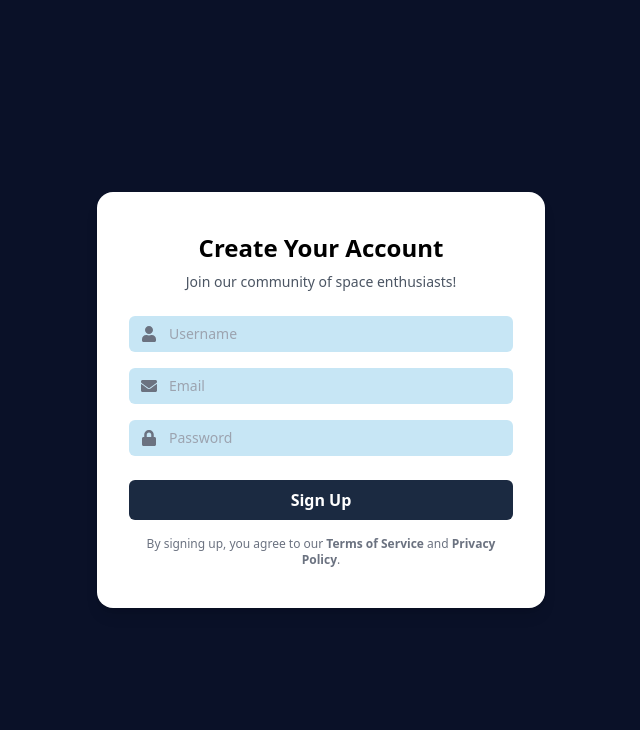
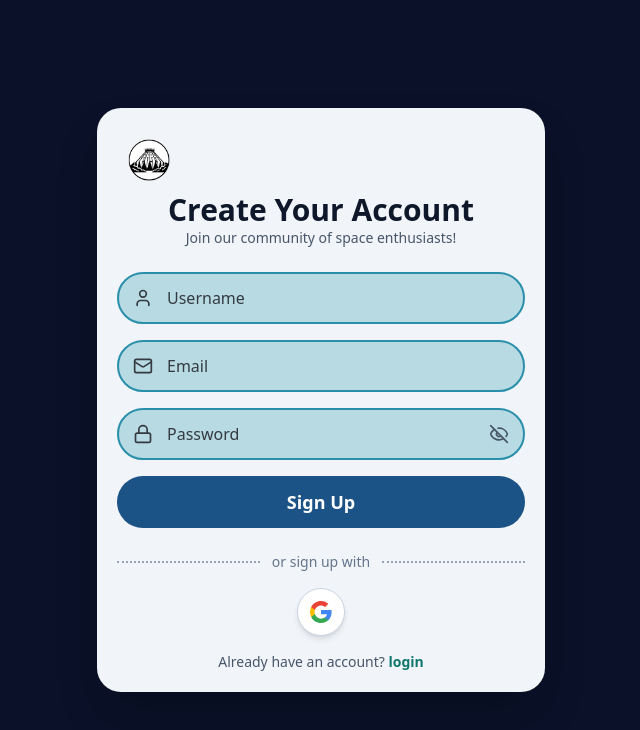
Before and after one commit to KaveeshaKalhari/planetarium-webapp, a React (Vite) app: page /sign-up in a window 1280 px wide. Shown: the top 730 px of the page, without its empty margins (319-959 px from the left). Built offline with nearby package versions, Linux system fonts and the light colour scheme.

Commit message:
feature/auth-pages - Modify signup page UI

```diff
--- a/src/Pages/RegisterPage.tsx
+++ b/src/Pages/RegisterPage.tsx
@@ -1,56 +1,200 @@
-import React from "react";
-import { FaUser, FaEnvelope, FaLock } from "react-icons/fa";
+import React, { useState } from 'react';
+import {User, Mail, Lock, Eye, EyeOff} from 'lucide-react';
+import PlanetariumLogo from "../assets/PlanetariumLogo.png";
+import {Link} from "react-router-dom";
 
-const RegisterPage: React.FC = () => {
+const SignUpPage: React.FC = () => {
+    const [formData, setFormData] = useState({
+        username: '',
+        email: '',
+        password: ''
+    });
+
+    const [focused, setFocused] = useState({
+        username: false,
+        email: false,
+        password: false
+    });
+
+    const [showPassword, setShowPassword] = useState(false);
+
+    const handleChange = (e: React.ChangeEvent<HTMLInputElement>) => {
+        setFormData({
+            ...formData,
+            [e.target.name]: e.target.value
+        });
+    };
+
+    const handleSignUp = () => {
+        console.log('Sign up submitted:', formData);
+    };
+
+    const handleGoogleSignUp = () => {
+        console.log('Google sign up clicked');
+    };
+
+    const handleFocus = (field: 'username' | 'email' | 'password') => {
+        setFocused({
+            ...focused,
+            [field]: true
+        });
+    };
+
+    const handleBlur = (field: 'username' | 'email' | 'password') => {
+        setFocused({
+            ...focused,
+            [field]: false
+        });
+    };
+
+    const showPlaceholder = (field: 'username' | 'email' | 'password') => {
+        return !focused[field] && !formData[field];
+    };
+
     return (
-        <div className="min-h-screen bg-[#0A1128] flex items-center justify-center">
-            <div className="bg-white rounded-2xl shadow-lg px-8 py-10 w-full max-w-md flex flex-col">
-                <h2 className="text-2xl font-bold text-center mb-2">Create Your Account</h2>
-                <p className="text-center text-gray-600 mb-6 text-sm">
-                    Join our community of space enthusiasts!
-                </p>
-                <form className="flex flex-col gap-4">
-                    <div className="flex items-center bg-[#C7E6F5] rounded-md px-3 py-2">
-                        <FaUser className="text-gray-500 mr-3" />
+        <div className="min-h-screen bg-[#0A1128] flex items-center justify-center p-4">
+            <div className="bg-slate-100 rounded-3xl p-5 w-full max-w-md shadow-2xl">
+                {/* Logo */}
+                <div className="flex justify-start">
+                    <div className="w-16 h-16">
+                        <Link to="/">
+                            <img
+                                src= {PlanetariumLogo}
+                                alt="Planetarium logo"
+                                className="w-full h-full object-cover" />
+                        </Link>
+                    </div>
+                </div>
+
+                {/* Header */}
+                <div className="text-center mb-6">
+                    <h1 className="text-3xl font-bold text-slate-900">
+                        Create Your Account
+                    </h1>
+                    <p className="text-slate-600 text-sm">
+                        Join our community of space enthusiasts!
+                    </p>
+                </div>
+
+                {/* Sign Up Form */}
+                <div className="space-y-4 mb-6">
+                    {/* Username Input */}
+                    <div className="relative">
+                        <div className="absolute left-4 top-1/2 -translate-y-1/2 text-[#343A40]">
+                            <User size={20} />
+                        </div>
                         <input
                             type="text"
-                            placeholder="Username"
-                            className="bg-transparent outline-none flex-1 text-gray-700 text-sm"
+                            name="username"
+                            value={formData.username}
+                            onChange={handleChange}
+                            onFocus={() => handleFocus('username')}
+                            onBlur={() => handleBlur('username')}
+                            placeholder={showPlaceholder('username') ? 'Username' : ''}
+                            className="w-full pl-12 pr-4 py-3 bg-[#B8DAE3] border-2 border-[#2A8FAB] rounded-full text-[#343A40] placeholder-[#343A40] focus:outline-none focus:border-[#2A8FAB] transition-colors"/>
+                    </div>
+
+                    {/* Email Input */}
+                    <div className="relative">
+                        <div className="absolute left-4 top-1/2 -translate-y-1/2 text-[#343A40]">
+                            <Mail size={20} />
+                        </div>
+                        <input
+                            type="email"
+                            name="email"
+                            value={formData.email}
+                            onChange={handleChange}
+                            placeholder={showPlaceholder('email') ? 'Email' : ''}
+                            onFocus={() => handleFocus('email')}
+                            onBlur={() => handleBlur('email')}
+                            className="w-full pl-12 pr-4 py-3 bg-[#B8DAE3] border-2 border-[#2A8FAB] rounded-full text-[#343A40] placeholder-[#343A40] focus:outline-none focus:border-teal-700 transition-colors"
                         />
                     </div>
-                    <div className="flex items-center bg-[#C7E6F5] rounded-md px-3 py-2">
-                        <FaEnvelope className="text-gray-500 mr-3" />
+
+                    {/* Password Input */}
+                    <div className="relative">
+                        <div className="absolute left-4 top-1/2 -translate-y-1/2 text-[#343A40]">
+                            <Lock size={20} />
+                        </div>
                         <input
-                            type="email"
-                            placeholder="Email"
-                            className="bg-transparent outline-none flex-1 text-gray-700 text-sm"
+                            type={showPassword ? 'text' : 'password'}
+                            name="password"
+                            value={formData.password}
+                            onChange={handleChange}
+                            placeholder={showPlaceholder('password') ? 'Password' : ''}
+                            onFocus={() => handleFocus('password')}
+                            onBlur={() => handleBlur('password')}
+                            className="w-full pl-12 pr-12 py-3 bg-[#B8DAE3] border-2 border-[#2A8FAB] rounded-full text-slate-800 placeholder-[#343A40] focus:outline-none focus:border-teal-700 transition-colors"
                         />
+                        <button
+                            type="button"
+                            onClick={(e) => {
+                                e.preventDefault();
+                                setShowPassword(!showPassword);
+                            }}
+                            className="absolute right-4 top-1/2 -translate-y-1/2 text-slate-600 hover:text-slate-800 cursor-pointer z-10"
+                            aria-label={showPassword ? "Hide password" : "Show password"}
+                        >
+                            {showPassword ? <Eye size={20} /> : <EyeOff size={20} />}
+                        </button>
                     </div>
-                    <div className="flex items-center bg-[#C7E6F5] rounded-md px-3 py-2">
-                        <FaLock className="text-gray-500 mr-3" />
-                        <input
-                            type="password"
-                            placeholder="Password"
-                            className="bg-transparent outline-none flex-1 text-gray-700 text-sm"
-                        />
-                    </div>
+
+                    {/* Sign Up Button */}
                     <button
-                        type="submit"
-                        className="bg-[#1B2A41] text-white font-semibold rounded-md py-2 mt-2 hover:bg-[#16325c] transition"
-                        onClick={(e) => {
-                            e.preventDefault();
-                            window.location.href = "/login";
-                        }}
+                        onClick={handleSignUp}
+                        className="w-full py-3 bg-[#1C5386] hover:bg-[#2D6192] text-white font-semibold rounded-full transition-colors text-lg"
                     >
                         Sign Up
                     </button>
-                </form>
-                <p className="text-xs text-gray-500 mt-4 text-center">
-                    By signing up, you agree to our <span className="font-semibold">Terms of Service</span> and <span className="font-semibold">Privacy Policy</span>.
-                </p>
+                </div>
+
+                {/* Divider */}
+                <div className="flex items-center gap-3 mb-4">
+                    <div className="flex-1 border-t-2 border-dotted border-slate-400"></div>
+                    <span className="text-slate-500 text-sm">or sign up with</span>
+                    <div className="flex-1 border-t-2 border-dotted border-slate-400"></div>
+                </div>
+
+                {/* Google Sign Up Button */}
+                <div className="flex justify-center mb-4">
+                    <button
+                        onClick={handleGoogleSignUp}
+                        className="w-12 h-12 bg-white hover:bg-slate-50 rounded-full flex items-center justify-center shadow-md transition-colors border border-slate-300"
+                        aria-label="Sign up with Google"
+                    >
+                        <svg viewBox="0 0 24 24" className="w-6 h-6">
+                            <path
+                                fill="#4285F4"
+                                d="M22.56 12.25c0-.78-.07-1.53-.2-2.25H12v4.26h5.92c-.26 1.37-1.04 2.53-2.21 3.31v2.77h3.57c2.08-1.92 3.28-4.74 3.28-8.09z"
+                            />
+                            <path
+                                fill="#34A853"
+                                d="M12 23c2.97 0 5.46-.98 7.28-2.66l-3.57-2.77c-.98.66-2.23 1.06-3.71 1.06-2.86 0-5.29-1.93-6.16-4.53H2.18v2.84C3.99 20.53 7.7 23 12 23z"
+                            />
+                            <path
+                                fill="#FBBC05"
+                                d="M5.84 14.09c-.22-.66-.35-1.36-.35-2.09s.13-1.43.35-2.09V7.07H2.18C1.43 8.55 1 10.22 1 12s.43 3.45 1.18 4.93l2.85-2.22.81-.62z"
+                            />
+                            <path
+                                fill="#EA4335"
+                                d="M12 5.38c1.62 0 3.06.56 4.21 1.64l3.15-3.15C17.45 2.09 14.97 1 12 1 7.7 1 3.99 3.47 2.18 7.07l3.66 2.84c.87-2.6 3.3-4.53 6.16-4.53z"
+                            />
+                        </svg>
+                    </button>
+                </div>
+
+                {/* Footer */}
+                <div className="text-center">
+                    <p className="text-slate-600 text-sm">
+                        Already have an account?{' '}
+                        <Link to="/login" className="text-teal-700 hover:text-teal-800 font-semibold transition-colors">
+                            login
+                        </Link>
+                    </p>
+                </div>
             </div>
         </div>
     );
 };
 
-export default RegisterPage;
+export default SignUpPage;
```
